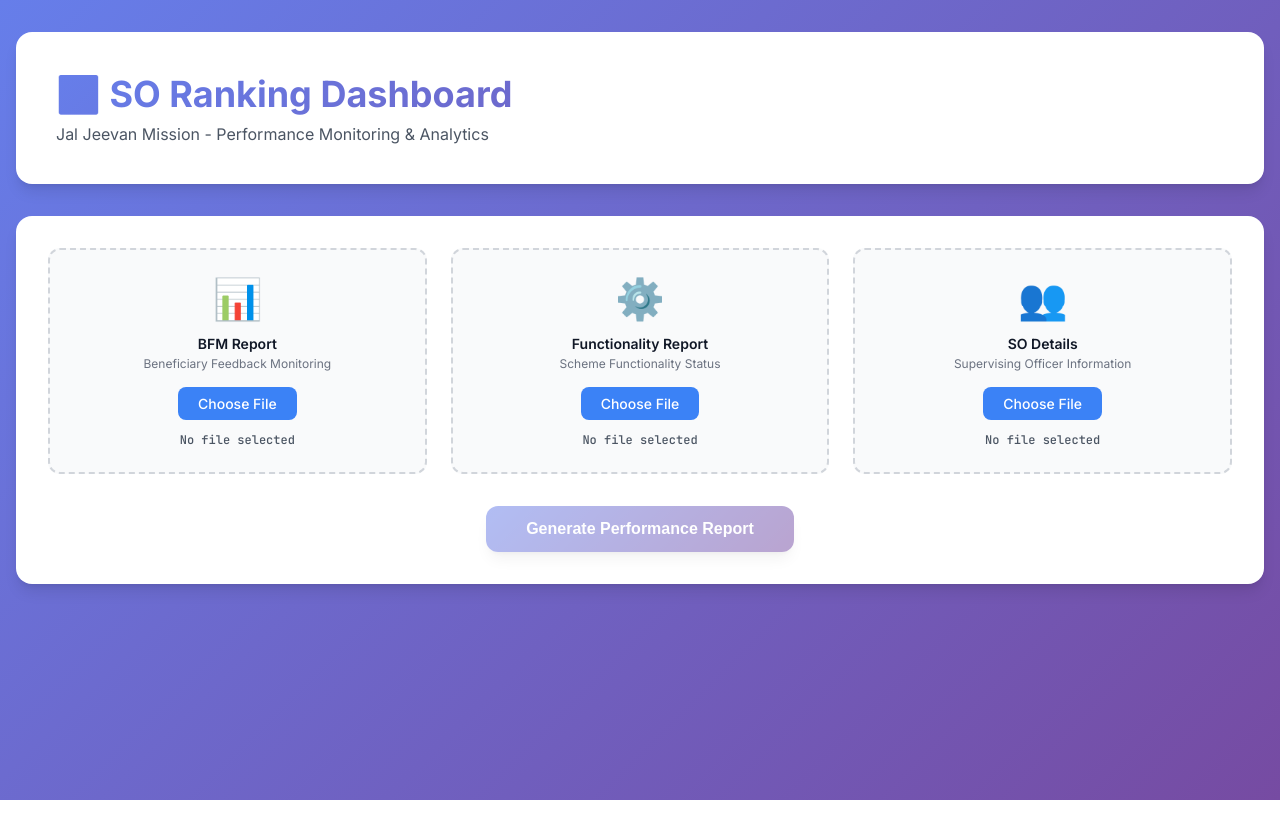
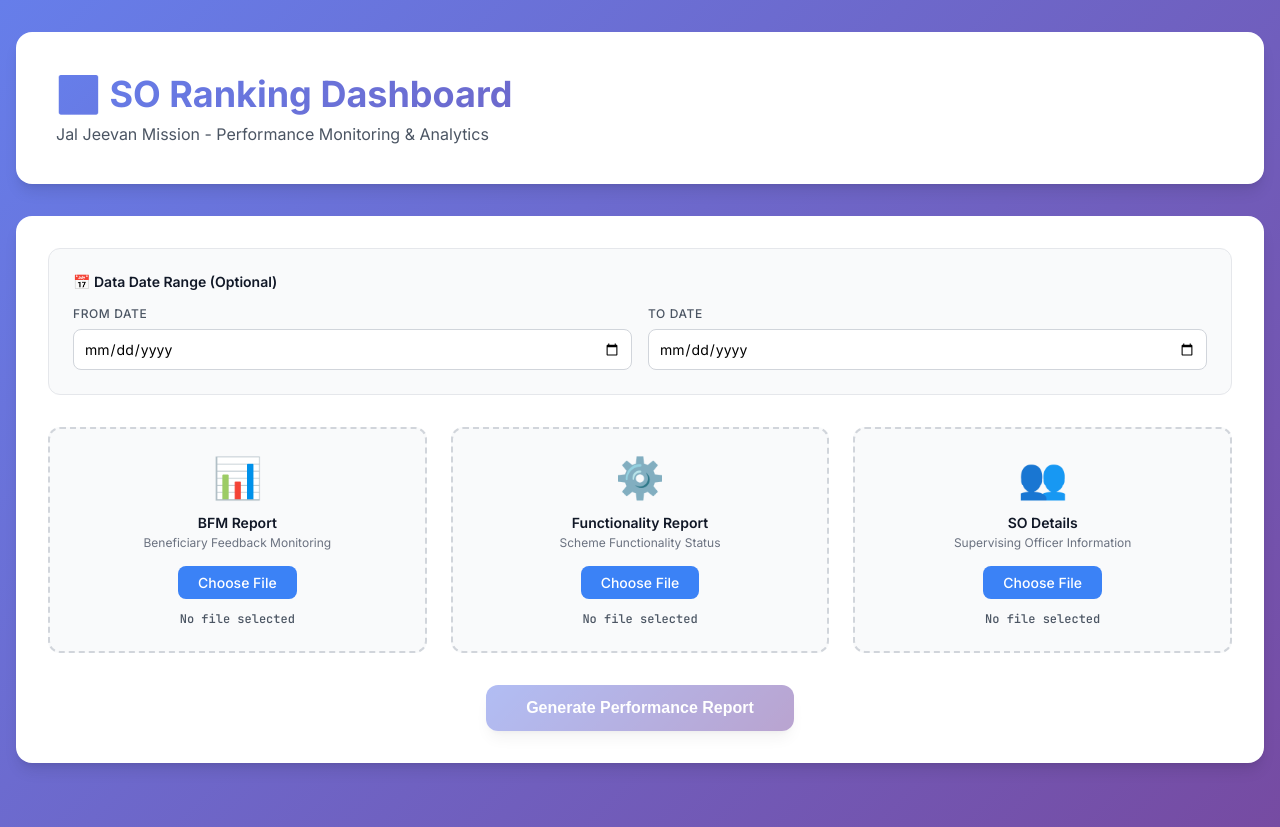
Before and after one commit to rokirayphed24-oss/so-ranking, a plain HTML site: page index.html in a window 1280 px wide. Before the commit the page ends 800 px from the top, so only its background shows below. Drawn offline with nearby package versions, Linux system fonts and the light colour scheme.

Commit message:
Update index.html

```diff
--- a/index.html
+++ b/index.html
@@ -79,6 +79,57 @@
             padding: 2rem;
             margin-bottom: 2rem;
             box-shadow: var(--shadow-lg);
+        }
+
+        .date-range-section {
+            background: var(--gray-50);
+            border: 1px solid var(--gray-200);
+            border-radius: 12px;
+            padding: 1.5rem;
+            margin-bottom: 2rem;
+        }
+
+        .date-range-label {
+            font-size: 0.875rem;
+            font-weight: 600;
+            color: var(--gray-900);
+            margin-bottom: 1rem;
+            display: block;
+        }
+
+        .date-range-inputs {
+            display: grid;
+            grid-template-columns: repeat(auto-fit, minmax(200px, 1fr));
+            gap: 1rem;
+        }
+
+        .date-input-group {
+            display: flex;
+            flex-direction: column;
+        }
+
+        .date-input-group label {
+            font-size: 0.75rem;
+            font-weight: 500;
+            color: var(--gray-600);
+            margin-bottom: 0.5rem;
+            text-transform: uppercase;
+            letter-spacing: 0.05em;
+        }
+
+        .date-input-group input {
+            padding: 0.625rem;
+            border: 1px solid var(--gray-300);
+            border-radius: 8px;
+            font-size: 0.875rem;
+            font-family: 'Inter', -apple-system, sans-serif;
+            transition: border-color 0.2s;
+        }
+
+        .date-input-group input:focus {
+            outline: none;
+            border-color: var(--primary);
+            box-shadow: 0 0 0 3px rgba(59, 130, 246, 0.1);
         }
 
         .upload-grid {
@@ -476,6 +527,20 @@
         <div id="errorMsg" class="error" style="display: none;"></div>
 
         <div class="upload-section">
+            <div class="date-range-section">
+                <label class="date-range-label">📅 Data Date Range (Optional)</label>
+                <div class="date-range-inputs">
+                    <div class="date-input-group">
+                        <label for="startDate">From Date</label>
+                        <input type="date" id="startDate" placeholder="Start Date">
+                    </div>
+                    <div class="date-input-group">
+                        <label for="endDate">To Date</label>
+                        <input type="date" id="endDate" placeholder="End Date">
+                    </div>
+                </div>
+            </div>
+
             <div class="upload-grid">
                 <div class="upload-card" id="bfmCard" onclick="document.getElementById('bfmFile').click()">
                     <div class="upload-icon">📊</div>
@@ -661,6 +726,7 @@
     <script>
         let files = { bfm: null, func: null, so: null };
         let processedData = null;
+        let dateRange = { start: null, end: null };
         let currentPages = { so: 0, sub: 0, div: 0 };
         const ROWS_PER_PAGE = 10;
 
@@ -681,6 +747,15 @@
         function checkReady() {
             document.getElementById('generateBtn').disabled = !(files.bfm && files.func && files.so);
         }
+
+        // Date range event listeners
+        document.getElementById('startDate').addEventListener('change', (e) => {
+            dateRange.start = e.target.value || null;
+        });
+
+        document.getElementById('endDate').addEventListener('change', (e) => {
+            dateRange.end = e.target.value || null;
+        });
 
         document.getElementById('generateBtn').addEventListener('click', processFiles);
 
@@ -749,7 +824,7 @@
             }
 
             const headers = rawData[headerRow].map(h =>
-                String(h).replace(/\ufeff/g, '').trim().toLowerCase()
+                String(h).replace(/\ufeff/g, '').trim().toLowerCase().replace(/-/g, '_')
             );
 
             const dataRows = rawData.slice(headerRow + 1);
@@ -786,6 +861,12 @@
         function toNumeric(val) {
             const num = parseFloat(val);
             return isNaN(num) ? 0 : num;
+        }
+
+        function normalizeValue(value) {
+            // Normalize value: lowercase, replace hyphens with underscores
+            // Handles variations like "handed-over" vs "handed_over" vs "Handed-Over"
+            return String(value).toLowerCase().trim().replace(/-/g, '_');
         }
 
         function calculateRankings(bfm, func, so) {
@@ -1065,7 +1146,13 @@
 
             doc.setFontSize(10);
             doc.setFont(undefined, 'normal');
-            doc.text(`Generated: ${new Date().toLocaleDateString()}`, 14, 22);
+            let headerText = `Generated: ${new Date().toLocaleDateString()}`;
+            if (dateRange.start || dateRange.end) {
+                const startStr = dateRange.start ? new Date(dateRange.start).toLocaleDateString() : 'N/A';
+                const endStr = dateRange.end ? new Date(dateRange.end).toLocaleDateString() : 'N/A';
+                headerText += ` | Data Range: ${startStr} to ${endStr}`;
+            }
+            doc.text(headerText, 14, 22);
 
             const columns = type === 'so' ?
                 ['Rank', 'SO Name', 'Subdivision', 'Division', 'Handed Over Schemes', 'BFM %', 'Func %', 'Perf %', 'Weighted', 'Grade'] :
@@ -1160,6 +1247,19 @@
 
             const data = processedData[type];
 
+            // Prepare metadata rows
+            const metadataRows = [
+                ['Generated Date:', new Date().toLocaleDateString()],
+            ];
+
+            if (dateRange.start || dateRange.end) {
+                const startStr = dateRange.start ? new Date(dateRange.start).toLocaleDateString() : 'N/A';
+                const endStr = dateRange.end ? new Date(dateRange.end).toLocaleDateString() : 'N/A';
+                metadataRows.push(['Data Date Range:', `${startStr} to ${endStr}`]);
+            }
+
+            metadataRows.push([]); // Empty row for spacing
+
             // Prepare headers
             const headers = type === 'so' ?
                 ['Rank', 'SO Name', 'Subdivision', 'Division', 'Handed Over Schemes', 'BFM %', 'Func %', 'Perf %', 'Weighted Score', 'Grade'] :
@@ -1178,8 +1278,8 @@
                 }
             });
 
-            // Combine headers and rows
-            const wsData = [headers, ...rows];
+            // Combine metadata, headers and rows
+            const wsData = [...metadataRows, headers, ...rows];
 
             // Create worksheet
             const ws = XLSX.utils.aoa_to_sheet(wsData);
```
